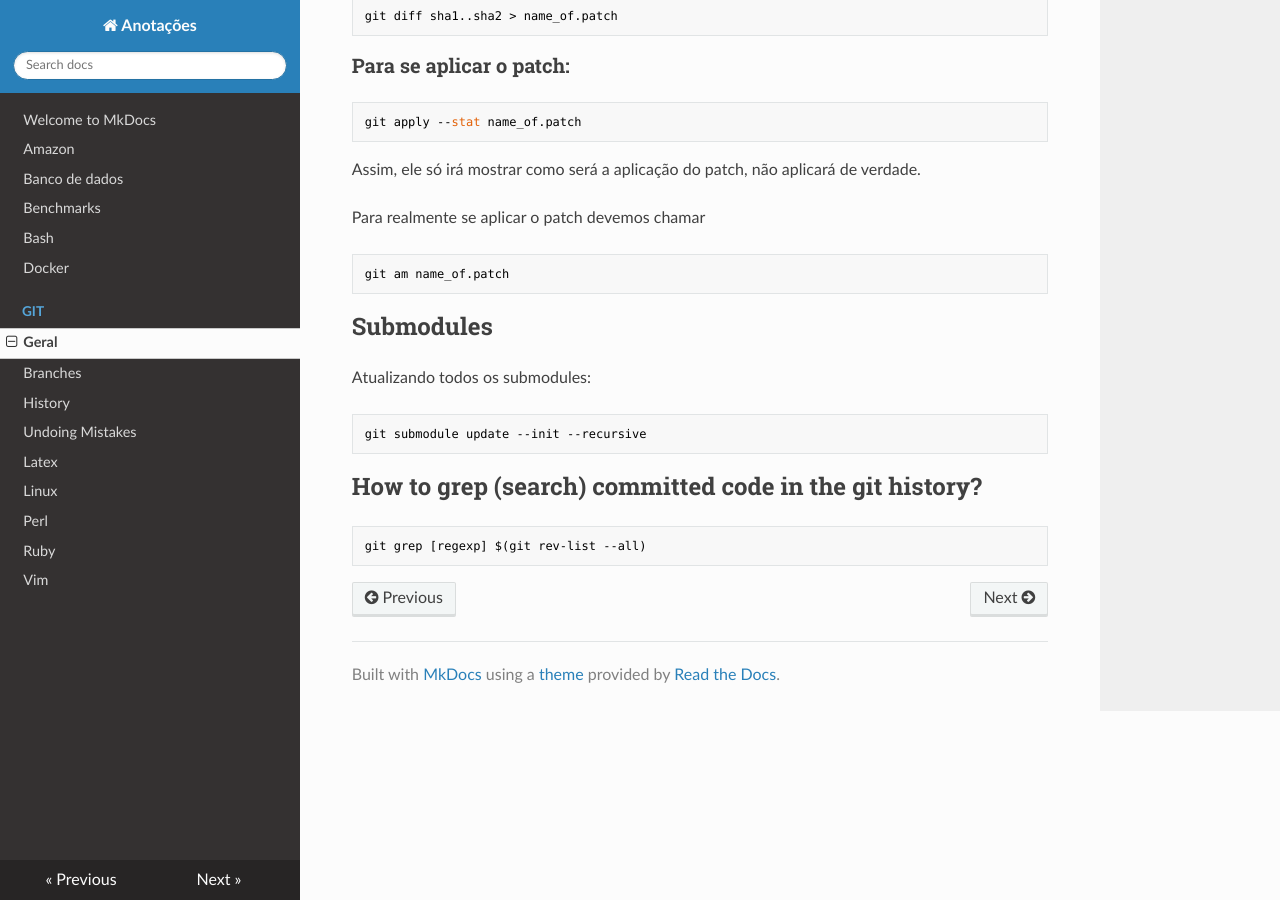
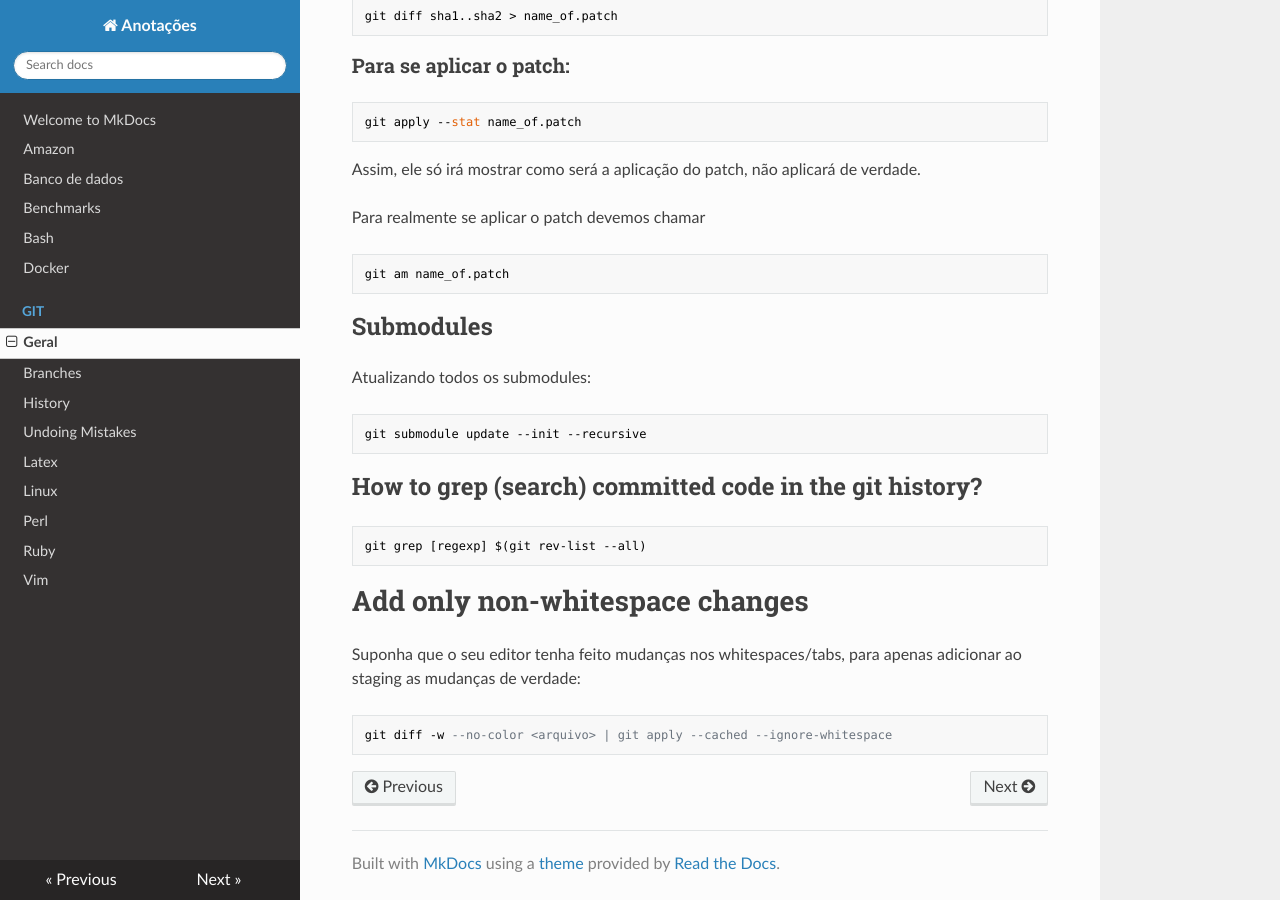
Before and after one commit to hposca/useful_notes, an MkDocs documentation site: the page built from docs/git/git.md, in a window 1280 px wide and 900 px high, scrolled down 1728 px. Built offline with MkDocs 1.6.1, drawn with Linux system fonts in a browser that asks for light colours; nearby versions of some CDN libraries; old or Windows-style settings are respelled for this version of MkDocs.

Commit message:
Addd only non-whitespace changes

```diff
--- a/docs/git/git.md
+++ b/docs/git/git.md
@@ -115,3 +115,9 @@ git submodule update --init --recursive
 ~~~ Bash
 git grep [regexp] $(git rev-list --all)
 ~~~
+
+# Add only non-whitespace changes
+
+Suponha que o seu editor tenha feito mudanças nos whitespaces/tabs, para apenas adicionar ao staging as mudanças de verdade:
+
+    git diff -w --no-color <arquivo> | git apply --cached --ignore-whitespace
```
